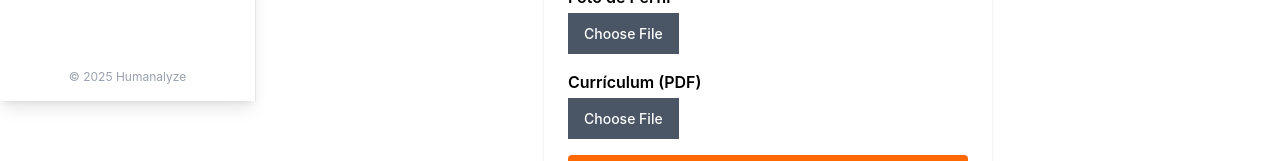
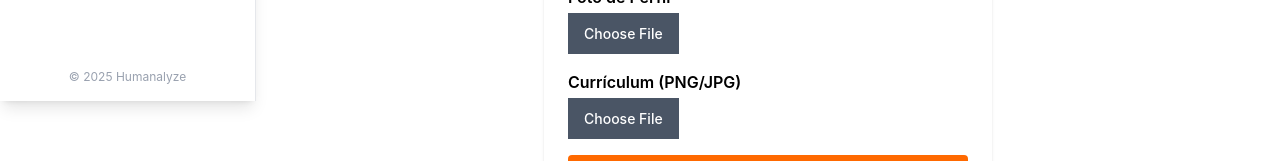
Before and after one commit to gbauz/proyecto-test-personalidad-frontend-final, a React (Vite) app: page /perfil in a window 1280 px wide. Shown: the part 772-933 px from the top of the page. Built offline with nearby package versions, Linux system fonts and the light colour scheme; no server answers; sample sign-in values are in the browser's storage.

Commit message:
finalizado664

```diff
--- a/src/Features/Auth/Perfil.tsx
+++ b/src/Features/Auth/Perfil.tsx
@@ -218,7 +218,7 @@ const Perfil = () => {
         </div>
 
         <div>
-          <label className="block mb-1 font-semibold text-black">Currículum (PDF)</label>
+          <label className="block mb-1 font-semibold text-black">Currículum (PNG/JPG)</label>
           <input type="file" accept="application/pdf" onChange={(e) => setCurriculumFile(e.target.files?.[0] || null)} className="w-full" />
           {perfil.curriculum && (
             <a href={perfil.curriculum} target="_blank" rel="noopener noreferrer" className="text-blue-600 underline mt-2 block">
```
